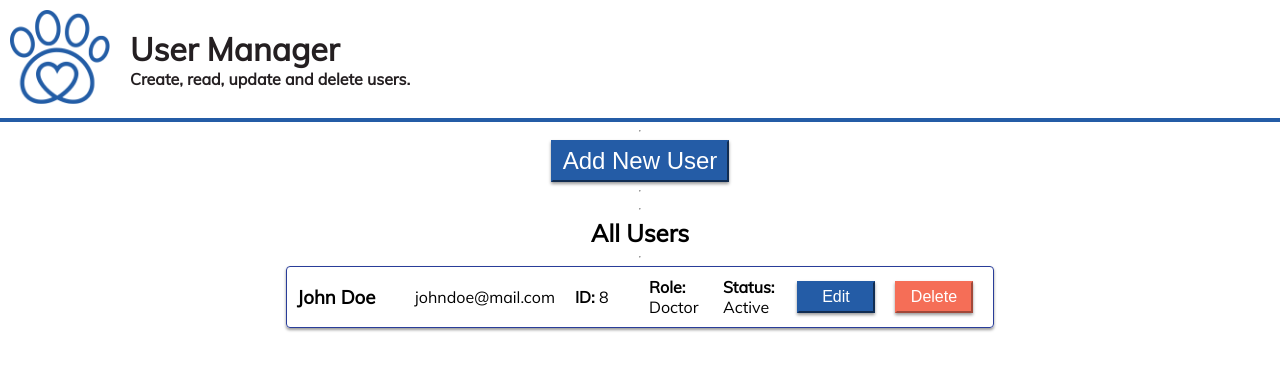
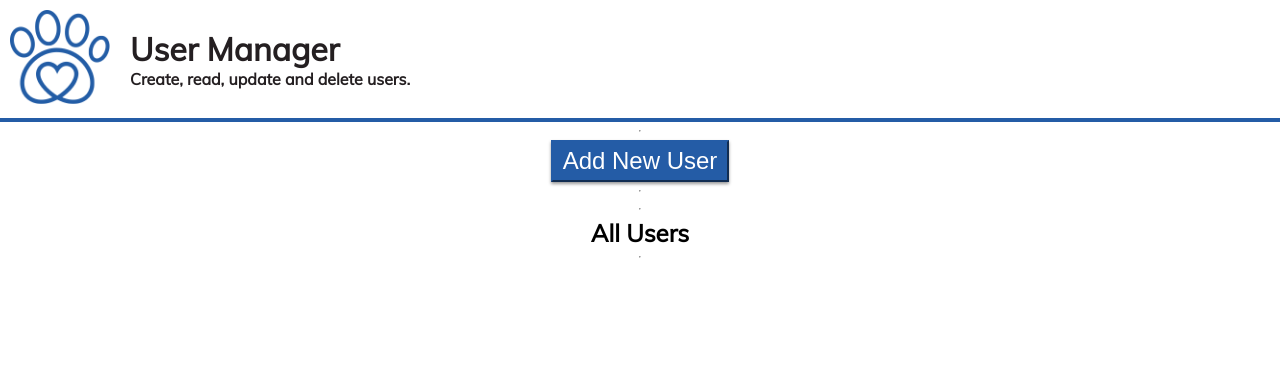
Before and after one commit to ekundayo-ab/react-user-manager, a React (Create React App) app: page / in a window 1280 px wide. Shown: the top 370 px of the page. Built offline with nearby package versions, Linux system fonts and the light colour scheme.

Commit message:
- List all users - Create new user with required fields and unique email validation

```diff
--- a/src/App.jsx
+++ b/src/App.jsx
@@ -6,12 +6,14 @@ import UserModalForm from './components/UserModalForm';
 
 function App() {
   const [modalState, setModalState] = useState(false);
+  const [users, setUsers] = useState(JSON.parse(localStorage.getItem('users')) || []);
 
   return (
     <div>
       <Navbar />
-      <UserList handleModal={setModalState} />
-      { modalState && <UserModalForm handleModal={setModalState} />}
+      <UserList handleModal={setModalState} users={users} />
+      {modalState
+        && <UserModalForm handleModal={setModalState} setUsers={setUsers} />}
     </div>
   );
 }
--- a/src/components/UserCard.jsx
+++ b/src/components/UserCard.jsx
@@ -1,17 +1,30 @@
 import React from 'react';
+import PropTypes from 'prop-types';
+
 import './UserCard.scss';
 
-export default function UserCard() {
+export default function UserCard({ user }) {
   return (
     <div className="user-card">
-      <h3 className="card-item">John Doe</h3>
-      <p className="card-item">johndoe@mail.com</p>
-      <p className="card-item"><b>ID:</b> 8 </p>
-      <p className="card-item"><b>Role:</b> Doctor</p>
-      <p className="card-item"><b>Status:</b> Active</p>
+      <h3 className="card-item">{user.firstName} {user.lastName}</h3>
+      <p className="card-item">{user.email}</p>
+      <p className="card-item"><b>ID:</b> {user.id.toUpperCase()} </p>
+      <p className="card-item"><b>Role:</b> {user.role.toUpperCase()}</p>
+      <p className="card-item"><b>Status:</b> {user.status}</p>
 
       <button type="button" className="btn btn-primary card-item">Edit</button>
       <button type="button" className="btn btn-secondary card-item">Delete</button>
     </div>
   );
 }
+
+UserCard.propTypes = {
+  user: PropTypes.shape({
+    id: PropTypes.string,
+    firstName: PropTypes.string,
+    lastName: PropTypes.string,
+    email: PropTypes.string,
+    role: PropTypes.string,
+    status: PropTypes.string,
+  }).isRequired,
+};
--- a/src/components/UserCard.scss
+++ b/src/components/UserCard.scss
@@ -7,6 +7,9 @@
   border: 0.5px solid $sp-primary-cobalt;
   display: flex;
   align-items: center;
+  margin-bottom: 10px;
+  margin-top: 10px;
+  width: 800px;
 
   h3.card-item {
     flex: 2;
--- a/src/components/UserList.jsx
+++ b/src/components/UserList.jsx
@@ -4,7 +4,7 @@ import PropTypes from 'prop-types';
 import './UserList.scss';
 import UserCard from './UserCard';
 
-export default function UserList({ handleModal }) {
+export default function UserList({ handleModal, users }) {
   return (
     <div className="user-list">
       <hr />
@@ -21,11 +21,13 @@ export default function UserList({ handleModal }) {
       <h2>All Users</h2>
       <hr />
 
-      <UserCard />
+      { users.map(user => <UserCard key={user.id} user={user} />)}
+
     </div>
   );
 }
 
 UserList.propTypes = {
   handleModal: PropTypes.func.isRequired,
+  users: PropTypes.arrayOf(PropTypes.object).isRequired,
 };
--- a/src/components/UserModalForm.jsx
+++ b/src/components/UserModalForm.jsx
@@ -3,23 +3,40 @@ import PropTypes from 'prop-types';
 
 import './UserModalForm.scss';
 
-export default function UserModalForm({ handleModal }) {
+export default function UserModalForm({ handleModal, setUsers }) {
   const [firstName, setFirstName] = useState('');
   const [lastName, setLastName] = useState('');
   const [email, setEmail] = useState('');
   const [role, setRole] = useState('');
   const [status, setStatius] = useState('');
 
-  const [error, setError] = useState(false);
+  const [requiredError, setRequiredError] = useState(false);
+  const [uniqueMailError, setUniqueMailError] = useState(false);
 
   const handleSubmit = (event) => {
     event.preventDefault();
 
     if (!firstName || !lastName || !email || !role || !status) {
-      setError(true);
-    } else {
-      setError(false);
+      setRequiredError(true);
+      return;
     }
+    setRequiredError(false);
+
+    const users = JSON.parse(localStorage.getItem('users')) || [];
+
+    const existingUser = users.find(user =>
+      user.email.toLowerCase().trim() === email.toLowerCase().trim());
+    if (existingUser) {
+      setUniqueMailError(true);
+      return;
+    }
+    setUniqueMailError(false);
+
+    // We can use this as their ID since the email is unique for each user
+    const userId = email.split('@')[0];
+    users.push({ id: userId, firstName, lastName, email, role, status });
+    localStorage.setItem('users', JSON.stringify(users));
+    setUsers(users);
   };
 
   return (
@@ -34,7 +51,8 @@ export default function UserModalForm({ handleModal }) {
 
       <div className="user-modal-form">
         <h3>Add New User</h3>
-        {error && <p className="errored-form">All fields must be filled!</p>}
+        {requiredError && <p className="errored-form">All fields must be filled!</p>}
+        {uniqueMailError && <p className="errored-form">User with that email exists!</p>}
 
         <form onSubmit={handleSubmit}>
           <div className="form-control">
@@ -59,9 +77,10 @@ export default function UserModalForm({ handleModal }) {
 
           <div className="form-control">
             <input
-              type="text"
+              type="email"
               placeholder="Email"
               name="email"
+              required
               value={email}
               onChange={evt => setEmail(evt.target.value)}
             />
@@ -90,6 +109,7 @@ export default function UserModalForm({ handleModal }) {
             <option value="inactive">InActive</option>
           </select>
 
+          <div className="divider" />
           <button type="submit" className="btn btn-primary">Add</button>&nbsp;&nbsp;
           <button
             type="button"
@@ -105,4 +125,5 @@ export default function UserModalForm({ handleModal }) {
 
 UserModalForm.propTypes = {
   handleModal: PropTypes.func.isRequired,
+  setUsers: PropTypes.func.isRequired,
 };
--- a/src/components/UserModalForm.scss
+++ b/src/components/UserModalForm.scss
@@ -11,6 +11,15 @@
   top: 50%;
   left: 50%;
   transform: translate(-50%, -50%);
+
+  .errored-form {
+    color: $sp-secondary-coral;
+    font-weight: bold;
+  }
+
+  .divider {
+    margin-top: 10px;
+  }
 }
 
 .modal-overlay {
@@ -23,8 +32,3 @@
   opacity: 0.8;
   z-index: 1;
 }
-
-.errored-form {
-  color: $sp-secondary-coral;
-  font-weight: bold;
-}
```
Also changed, not shown: .eslintrc.json.
